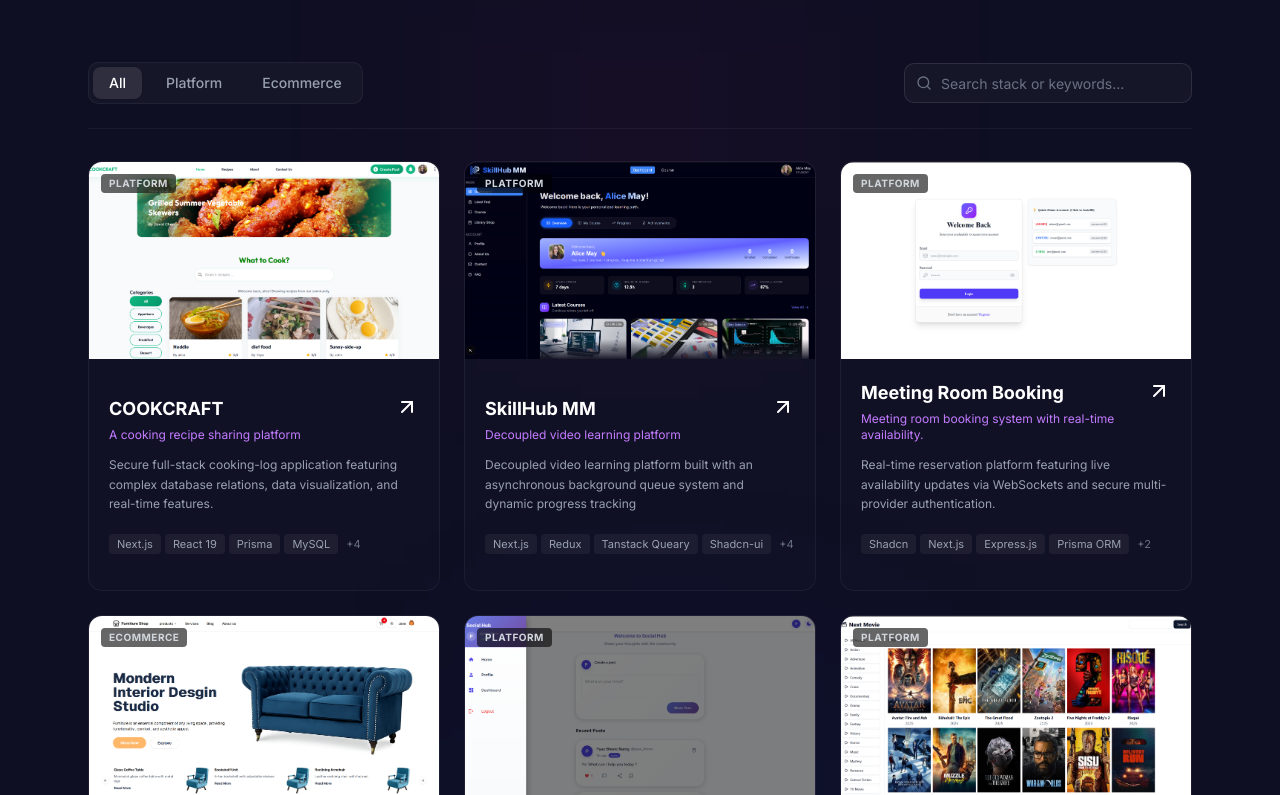
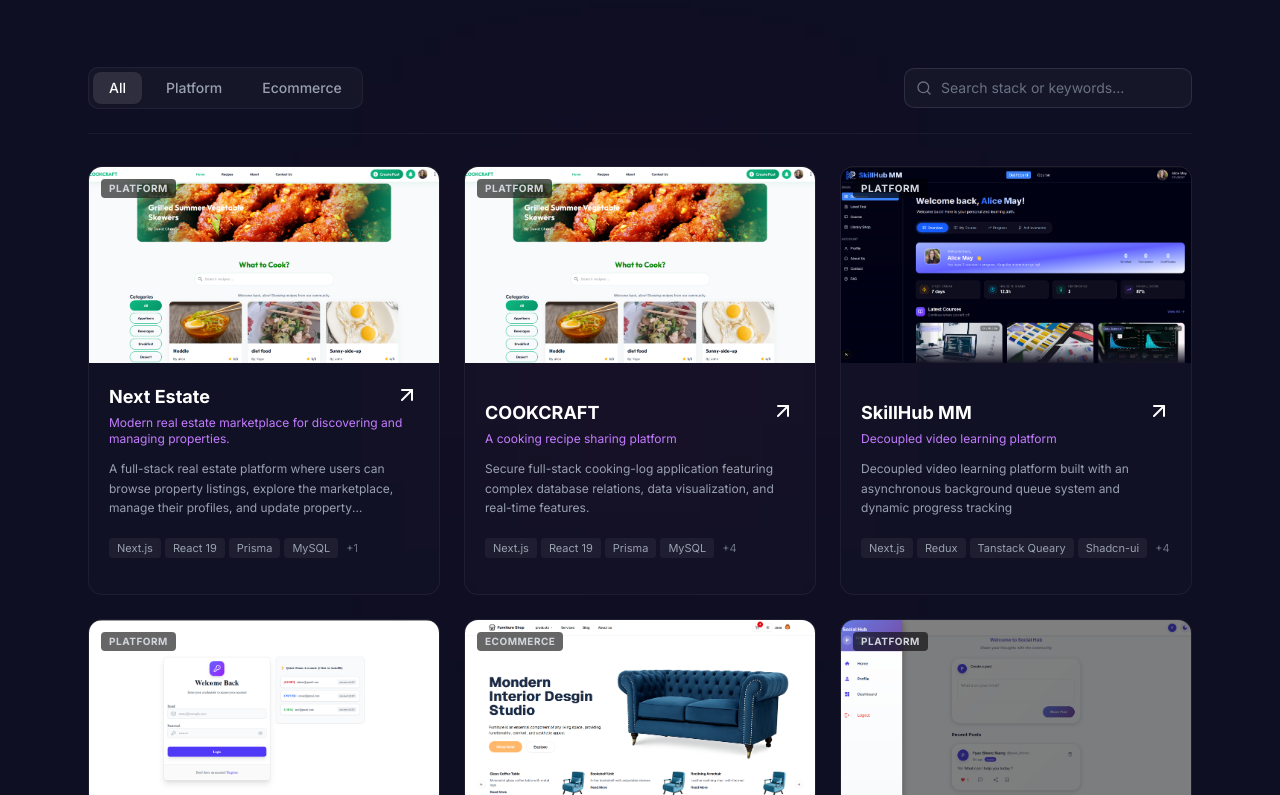
Before and after one commit to pyae-bhone-khant/MYProfile, a React (Vite) app: page / in a window 1280 px wide. Shown: the part 4910-5705 px from the top of the page. Built offline with nearby package versions, Linux system fonts and the light colour scheme.

Commit message:
add project

```diff
--- a/src/constants/index.js
+++ b/src/constants/index.js
@@ -37,6 +37,33 @@ export const EXPERIENCES = [
 
 
 export const PROJECTS = [
+  {
+    title: "Next Estate",
+    image: project4,
+    shortDescription:
+      "Modern real estate marketplace for discovering and managing properties.",
+    description:
+      "A full-stack real estate platform where users can browse property listings, explore the marketplace, manage their profiles, and update property information through a secure and intuitive interface.",
+    technologies: [
+      "Next.js",
+      "React 19 ",
+      "Prisma ",
+     "MySQL",
+    "Better Auth",
+    ],
+    page : [ "Home" , "MarketPlace" , "Properties" , "Edit Profile"] ,
+    github:
+      "https://github.com/pyae-bhone-khant/NextEaste.git",
+    category: "platform",
+    status: "Completed",
+    featured: true,
+    duration: "2026",
+    role: "Full Stack Developer",
+    team: "Solo Project",
+    demo: "https://nexteaste.onrender.com/",
+    gradient:
+      "from-purple-500 via-pink-500 to-blue-500",
+  },
   {
     title: "COOKCRAFT",
     image: project4,
@@ -93,7 +120,7 @@ export const PROJECTS = [
     duration: "2026",
     role: "Full Stack Developer",
     team: "Solo Project",
-    // demo: "https://cook-recipe-tawny.vercel.app/",
+    demo: "https://skillset-mm-app.vercel.app/",
     gradient:
       "from-purple-500 via-pink-500 to-blue-500",
   },
```
